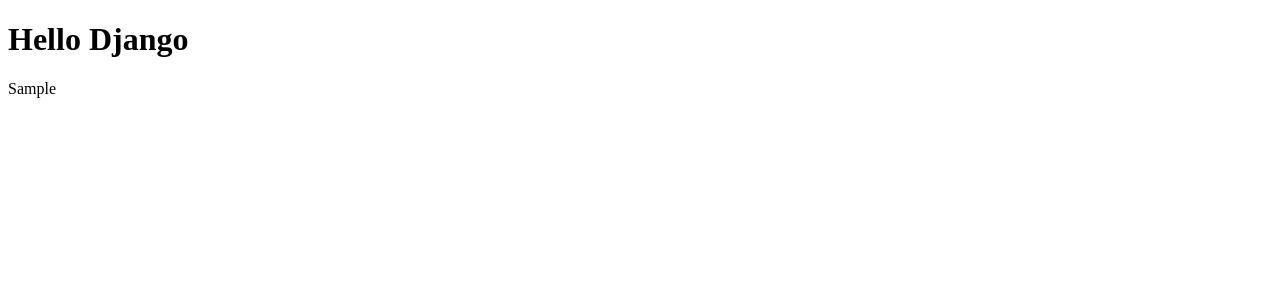
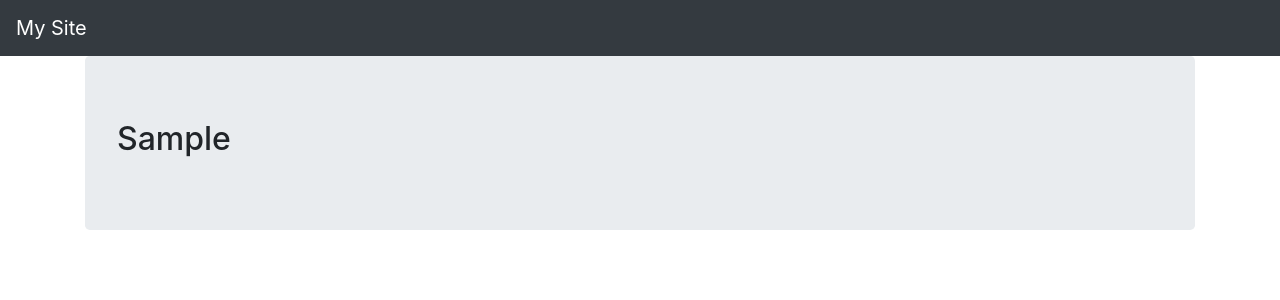
Before and after one commit to anFatum/django-b, a Django app: template templates/hello_world_app/index.html in a window 1280 px wide. Shown: the top 300 px of the page. Run offline with Django 3.2, Linux system fonts and the light colour scheme; the template is opened without the code that fills it: most values are stand-ins (such as "Sample title", 1, 10 or a date in 2020); some libraries are stand-ins or nearby versions.

Commit message:
project structure updated

```diff
--- a/django_proj/urls.py
+++ b/django_proj/urls.py
@@ -18,5 +18,5 @@ from django.urls import path
 from django.urls import include
 urlpatterns = [
     path('admin/', admin.site.urls),
-    path('hello/', include('hello_world_app.urls')),
+    path('', include('hello_world_app.urls')),
 ]
--- a/hello_world_app/urls.py
+++ b/hello_world_app/urls.py
@@ -1,6 +1,8 @@
 from django.urls import path
 from hello_world_app.views import index
 
+app_name = 'hello_world_app'
+
 urlpatterns = [
-    path('', index),
+    path('', index, name='index'),
 ]
--- a/hello_world_app/views.py
+++ b/hello_world_app/views.py
@@ -3,7 +3,7 @@ from django.http import HttpResponse
 
 
 def index(request):
-    my_dict = {'insert_me': 'Values'}
+    my_dict = {'insert_me': 'hello world'}
     return render(request, 'hello_world_app/index.html', context=my_dict)
 
 # Create your views here.
--- /dev/null
+++ b/templates/base.html
@@ -0,0 +1,35 @@
+<!DOCTYPE html>
+<html lang="en">
+<head>
+    <meta charset="UTF-8">
+    <title>My Site</title>
+    <link rel="stylesheet" href="https://maxcdn.bootstrapcdn.com/bootstrap/4.0.0/css/bootstrap.min.css"
+          integrity="sha384-Gn5384xqQ1aoWXA+058RXPxPg6fy4IWvTNh0E263XmFcJlSAwiGgFAW/dAiS6JXm" crossorigin="anonymous">
+</head>
+<body>
+<nav class="navbar navbar-expand-lg navbar-dark bg-dark sticky-top">
+    <a class="navbar-brand" href="{% url 'hello_world_app:index' %}">My Site</a>
+    <button class="navbar-toggler" type="button" data-toggle="collapse" data-target="#navbarSupportedContent"
+            aria-controls="navbarSupportedContent" aria-expanded="false" aria-label="Toggle navigation">
+        <span class="navbar-toggler-icon"></span>
+    </button>
+
+    <div class="collapse navbar-collapse" id="navbarSupportedContent">
+        <ul class="navbar-nav mr-auto">
+{#            <li class="nav-item active">#}
+{#                <a class="nav-link" href="{% url 'find_user:list' %}">Listing <span class="sr-only">(current)</span></a>#}
+{#            </li>#}
+{#            <li class="nav-item active">#}
+{#                <a class="nav-link" href="{% url 'find_user:form_name' %}">Logging</a>#}
+{#            </li>#}
+        </ul>
+    </div>
+</nav>
+
+<div class="container">
+    {% block body_block %}
+    {% endblock %}
+</div>
+
+</body>
+</html>
--- a/templates/hello_world_app/index.html
+++ b/templates/hello_world_app/index.html
@@ -1,14 +1,9 @@
 <!DOCTYPE html>
-<html lang="en">
-<head>
-    <meta charset="UTF-8">
-    <title>Django App</title>
-</head>
-<body>
 
-    <h1>Hello Django</h1>
+{% extends 'base.html' %}
+{% block body_block %}
 
-    {{ insert_me }}
-
-</body>
-</html>
+    <div class="jumbotron">
+        <h2>{{ insert_me | title }}</h2>
+    </div>
+{% endblock %}
```
Also changed, not shown: django_proj/settings.py (+16 -0 lines), db.sqlite3.
